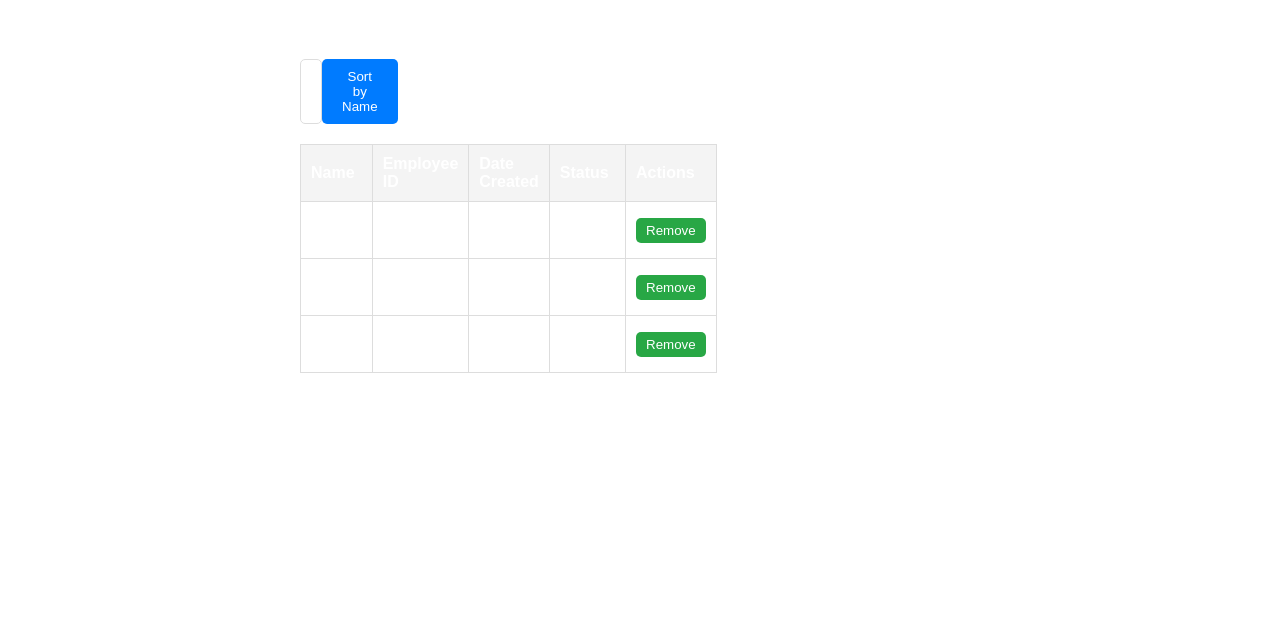
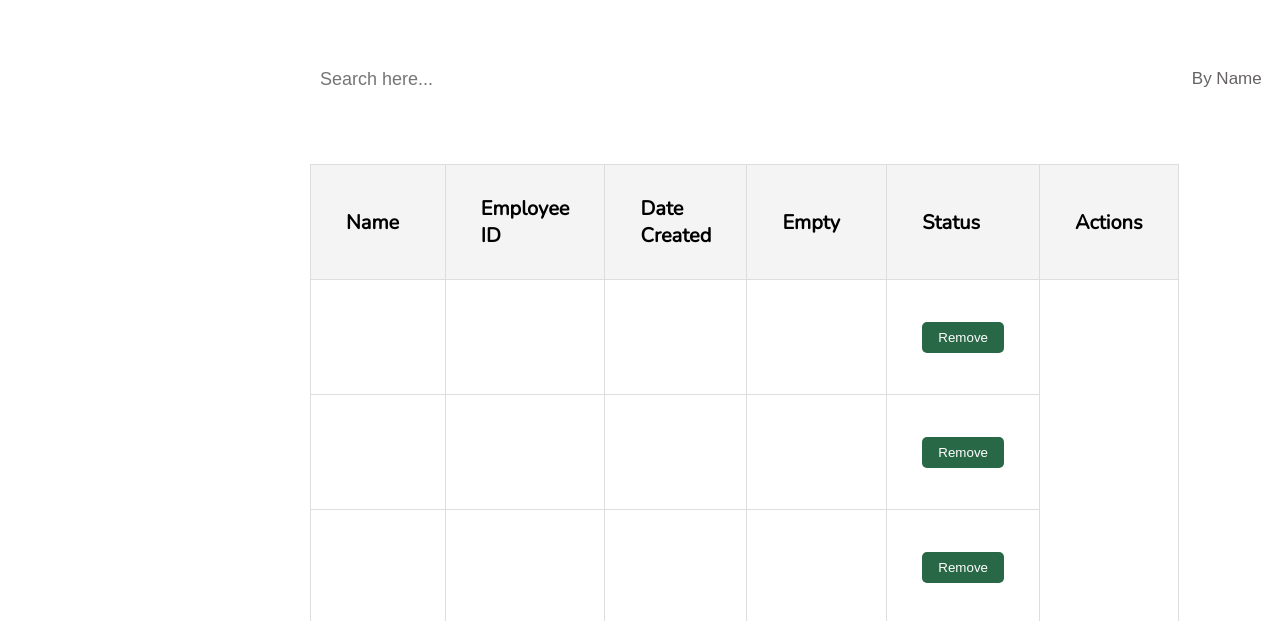
Before and after one commit to afriesen731/mechanic_website, a website: page cmpt370/src/html/dashboard.html in a window 1280 px wide. Shown: the part 41-662 px from the top of the page. Drawn offline with nearby package versions, Linux system fonts and the light colour scheme.

Commit message:
upload dashboard.html with search bar, ongoing with the searching function

```diff
--- a/cmpt370/src/html/dashboard.html
+++ b/cmpt370/src/html/dashboard.html
@@ -19,6 +19,20 @@
             align-items: center;
             color: white;
             height: 100vh;
+        }
+
+        .search-container {
+            display: flex;
+            justify-content: flex-start;
+            margin-bottom: 20px;
+        }
+
+        .search-bar {
+            margin-left: 18px;
+            margin-right: 2px;
+            font-size: 1px;
+            border: 1px solid #ddd;
+            border-radius: 5px;
         }
 
 
@@ -61,62 +75,73 @@
             color: #333;
         }
 
-        /* Search Bar and Sort Button */
+
         .search-sort-container {
             display: flex;
-            justify-content: space-between;
+            justify-content: flex-start;
+            align-items: center;
             margin-bottom: 20px;
         }
 
         .search-bar {
-            padding: 10px;
-            font-size: 16px;
-            width: 60%;
-            border: 1px solid #ddd;
-            border-radius: 5px;
+        background-color: transparent;
+        border: none;
+        font-size: 18px;
+        color: #666262;
+        outline: none;
+
         }
 
         .sort-button {
-            padding: 10px 20px;
-            background-color: #007bff;
-            color: white;
+            padding: 10px 50px;
+            font-size: 17px;
+            background-color: transparent;
+            color: #666262;
             border: none;
             border-radius: 5px;
             cursor: pointer;
+            margin-left: 15.5cm;
+            white-space: nowrap;
         }
 
         /* Table Styling */
         table {
-            width: 100%;
+            width: 800px;
             border-collapse: collapse;
             background-color: white;
+            margin: 65px 10px 75px 10px;
         }
 
         table, th, td {
             border: 1px solid #ddd;
+            font-family: 'Nunito', bold;
         }
 
         th, td {
-            padding: 10px;
+            padding: 30px;
+            padding-inline: 35px;
             text-align: left;
+            font-size: 20px
         }
 
         th {
             background-color: #f4f4f4;
+            color: black
         }
+
 
         /* Button Styling */
         .action-btn {
-            background-color: #28a745;
+            background-color: #296846;
             color: white;
-            padding: 5px 10px;
+            padding: 8px 16px;
             border: none;
             border-radius: 5px;
             cursor: pointer;
         }
 
         .action-btn:hover {
-            background-color: #218838;
+            background-color: #296846;
         }
 
 
@@ -178,8 +203,8 @@
             <div id="employee-page" class="content-page">
 
                 <div class="search-sort-container">
-                    <input type="text" class="search-bar" placeholder="Search Employee..." onkeyup="searchEmployee()">
-                    <button class="sort-button">Sort by Name</button>
+                    <input type="text" class="search-bar" placeholder="Search here..." onkeyup="searchEmployee()">
+                    <button class="sort-button"> By Name </button>
                 </div>
                 <table id="employee-table">
                     <thead>
@@ -187,6 +212,7 @@
                             <th>Name</th>
                             <th>Employee ID</th>
                             <th>Date Created</th>
+                            <th>Empty</th>
                             <th>Status</th>
                             <th>Actions</th>
                         </tr>
@@ -199,10 +225,9 @@
 
             <!-- Order Page -->
             <div id="order-page" class="content-page" style="display: none;">
-                <h2>Order List</h2>
                 <div class="search-sort-container">
-                    <input type="text" class="search-bar" placeholder="Search Orders...">
-                    <button class="sort-button">Sort by Order Number</button>
+                    <input type="text" class="search-bar" placeholder="Search here...">
+                    <button class="sort-button">7 days ago</button>
                 </div>
                 <table>
                     <thead>
@@ -240,7 +265,6 @@
             <!-- History Page -->
             <div id="history-page" class="content-page" style="display: none;">
                 <h2>History Page</h2>
-                <p>History content goes here...</p>
             </div>
         </div>
 
@@ -325,6 +349,7 @@
         function searchEmployee() {
             console.log('Search function triggered');
         }
+        function searchEmployee() {}
 
     </script>
 
```
